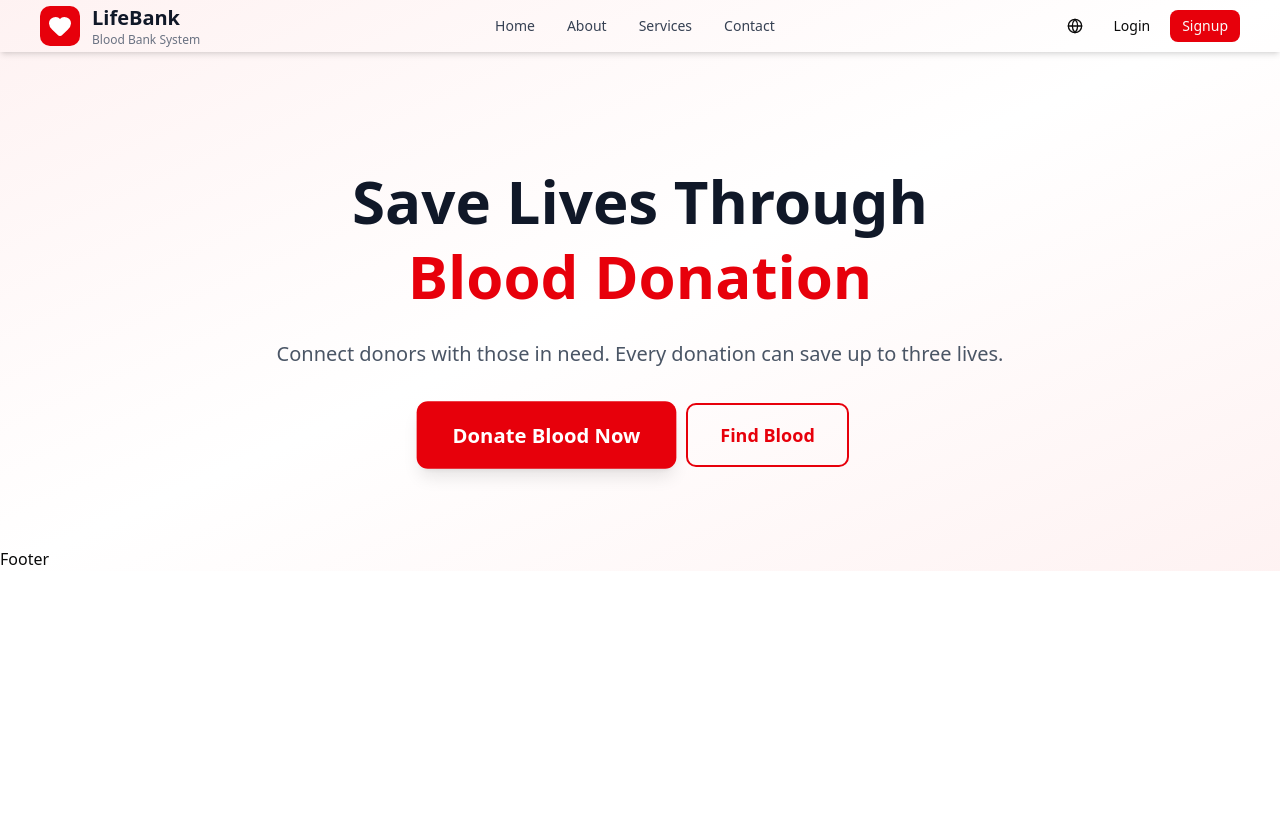
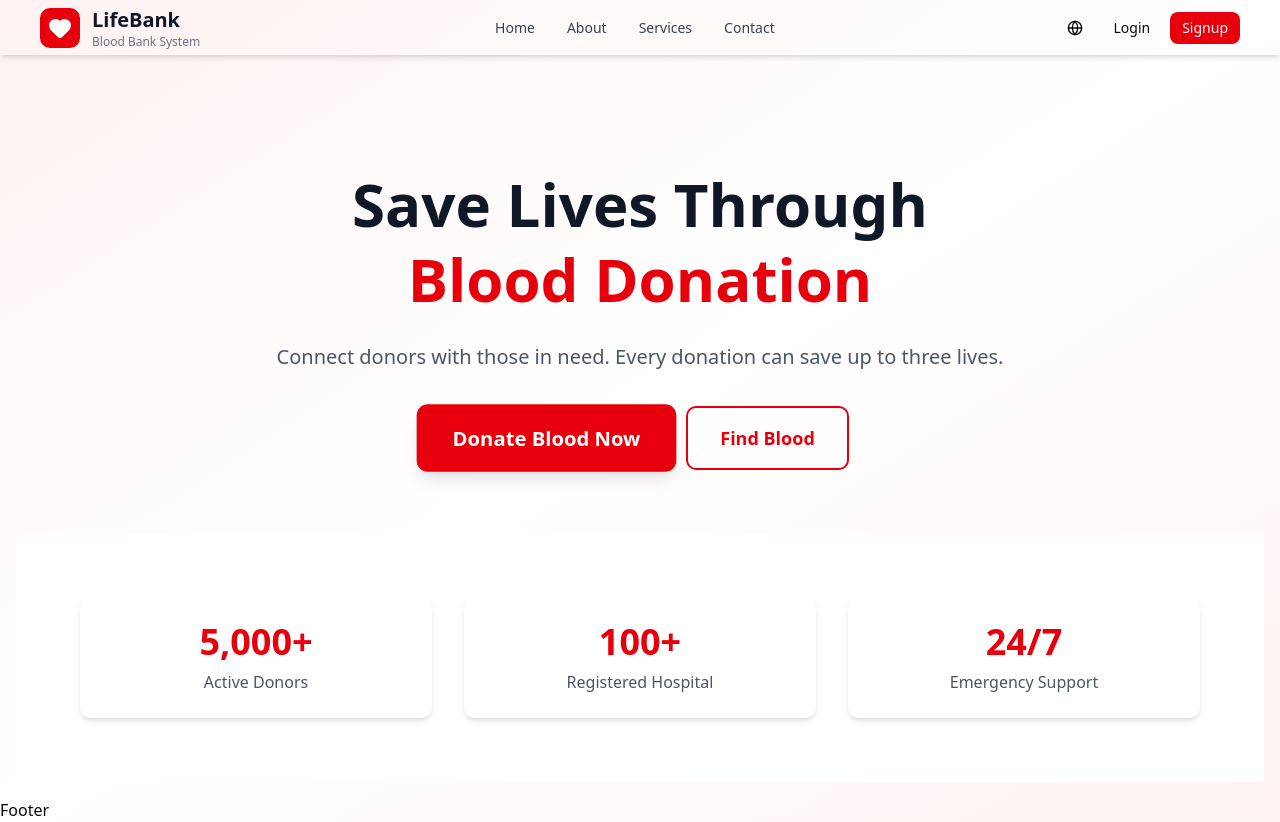
Before and after one commit to aboodmokied/blood-bank-app-next, a Next.js app: page /en in a window 1280 px wide. Before the commit the page ends 800 px from the top, so only its background shows below. Built offline with nearby package versions, Linux system fonts and the light colour scheme.

Commit message:
create features section

```diff
--- a/locales/ar.json
+++ b/locales/ar.json
@@ -14,5 +14,10 @@
     "donationButton": "تبرع بالدم الآن",
     "findButton": "ابحث عن دم"
   },
+  "features": {
+    "emergency-support": "دعم الطوارئ",
+    "registered-hospital": "مستشفى مسجل",
+    "active-donors": "متبرعون نشطون"
+  },
   "welcome": "مرحباً بك في موقعنا!"
 }
--- a/locales/en.json
+++ b/locales/en.json
@@ -14,5 +14,10 @@
     "donationButton": "Donate Blood Now",
     "findButton": "Find Blood"
   },
+  "features": {
+    "emergency-support": "Emergency Support",
+    "registered-hospital": "Registered Hospital",
+    "active-donors": "Active Donors"
+  },
   "welcome": "Welcome to our site!"
 }
--- a/src/app/[locale]/page.tsx
+++ b/src/app/[locale]/page.tsx
@@ -1,12 +1,14 @@
+import Features from "@/components/landing/features";
 import Hero from "@/components/landing/hero";
 import LandingNavbar from "@/components/landing/landing-navbar";
 
 export default function LandingPage() {
   return (
-    <div className="container bg-gradient-to-br from-red-50 via-white to-red-50 mx-auto">
+    <div className="bg-gradient-to-br from-red-50 via-white to-red-50 ">
       <LandingNavbar />
-      <main className="p-4">
+      <main className="p-4 container mx-auto">
         <Hero />
+        <Features />
       </main>
       <footer>Footer</footer>
     </div>
--- /dev/null
+++ b/src/components/landing/features.tsx
@@ -0,0 +1,59 @@
+"use client";
+
+import { motion } from "framer-motion";
+import { useTranslations } from "next-intl";
+
+const Features = () => {
+  const t = useTranslations("features");
+  const containerVariants = {
+    hidden: { opacity: 0 },
+    show: {
+      opacity: 1,
+      transition: {
+        staggerChildren: 0.2,
+      },
+    },
+  };
+
+  const itemVariants = {
+    hidden: { opacity: 0, y: 40 },
+    show: { opacity: 1, y: 0 },
+  };
+
+  const cards = [
+    { count: "5,000+", label: "active-donors" },
+    { count: "100+", label: "registered-hospital" },
+    { count: "24/7", label: "emergency-support" },
+  ];
+  return (
+    <section id="features" className="py-16 bg-white">
+      <div className="max-w-6xl mx-auto px-4">
+        <motion.div
+          variants={containerVariants}
+          initial="hidden"
+          animate="show"
+          className="grid grid-cols-1 md:grid-cols-3 gap-8 text-center"
+        >
+          {cards.map((item, idx) => (
+            <motion.div
+              key={idx}
+              variants={itemVariants}
+              transition={{
+                duration: 0.8,
+                ease: "easeOut",
+              }}
+              className="p-6 shadow-md rounded-lg bg-white hover:shadow-lg transition-shadow duration-300"
+            >
+              <div className="text-4xl font-bold text-red-600 mb-2">
+                {item.count}
+              </div>
+              <div className="text-gray-600">{t(item.label)}</div>
+            </motion.div>
+          ))}
+        </motion.div>
+      </div>
+    </section>
+  );
+};
+
+export default Features;
--- a/src/components/landing/hero.tsx
+++ b/src/components/landing/hero.tsx
@@ -21,7 +21,7 @@ const Hero = () => {
   };
 
   return (
-    <section className="pt-24 pb-16 px-4 text-center">
+    <section id="home" className="pt-24 pb-16 px-4 text-center">
       <motion.div
         className="max-w-4xl mx-auto"
         variants={container}
--- a/src/components/landing/landing-navbar.tsx
+++ b/src/components/landing/landing-navbar.tsx
@@ -27,7 +27,9 @@ export default function LandingNavbar() {
         </div>
         <div>
           <h1 className="text-xl font-bold text-gray-900">LifeBank</h1>
-          <p className="text-xs text-gray-500">Blood Bank System</p>
+          <p className="hidden md:block text-xs text-gray-500">
+            Blood Bank System
+          </p>
         </div>
       </div>
 
@@ -54,7 +56,7 @@ export default function LandingNavbar() {
         <Button variant="ghost" size="sm" asChild>
           <Link href="/login">{t("login")}</Link>
         </Button>
-        <Button size="sm" className="bg-red-600" asChild>
+        <Button size="sm" className="bg-red-600 hover:bg-red-500" asChild>
           <Link href="/signup">{t("signup")}</Link>
         </Button>
       </div>
--- a/src/constants.ts
+++ b/src/constants.ts
@@ -1 +1 @@
-export const NAV_HEIGHT = 52;
+export const NAV_HEIGHT = 55;
```
